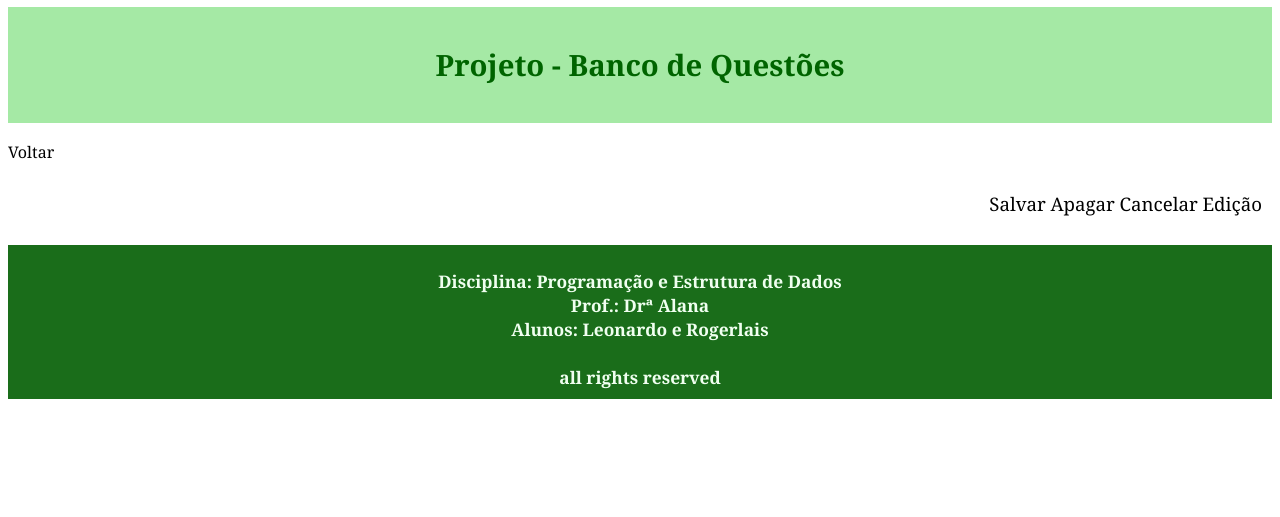
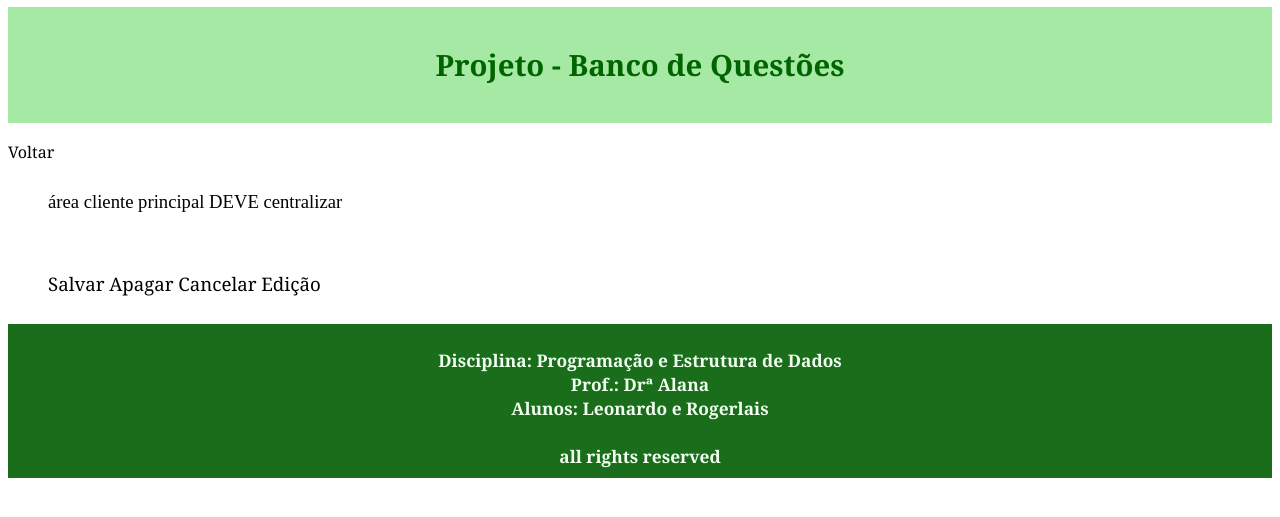
Before and after one commit to rogerlais/QFactory, a Django app: template questions/templates/shell.html in a window 1280 px wide. Shown: the part 166-683 px from the top of the page. Run offline with Django 3.2, Linux system fonts and the light colour scheme; the template is opened without the code that fills it, so the values that code supplies are empty.

Commit message:
trabalho para leo

```diff
--- a/questions/templates/professor.html
+++ b/questions/templates/professor.html
@@ -1,3 +1,5 @@
+
+
 <!DOCTYPE html>
 <html>
     <head>
--- a/questions/templates/shell.html
+++ b/questions/templates/shell.html
@@ -1,4 +1,3 @@
-
 <!-- A linha abaixo DEVE ser carregada antes de QQ referencia posterior -->
 {% load static %}
 
@@ -12,68 +11,89 @@
   <!--<link rel="stylesheet" type="text/css" href="{% static 'css/styles.css' %}"/> -->
 
   <style type="text/css">
-      h1{
+    h1 {
       color: black;
       text-decoration: none;
       font-size: 12pt;
       font-family: Arial, Helvetica, sans-serif;
       text-align: center;
     }
-      h2{
+
+    h2 {
       color: darkgreen;
       font-size: 22pt;
       font-family: Cambria, Cochin, Georgia, Times, 'Times New Roman', serif;
       text-align: center;
     }
-      a{
+
+    a {
       color: black;
       font-family: Cambria, Cochin, Georgia, Times, 'Times New Roman', serif;
       text-align: left;
       text-decoration: none;
     }
-      a:hover{
+
+    a:hover {
       color: darkgreen;
       text-decoration: underline;
     }
-      b{
+
+    b {
       font-size: 13pt;
       font-family: Cambria, Cochin, Georgia, Times, 'Times New Roman', serif;
       color: honeydew;
     }
-      div nav ul li{
+
+    div nav ul li {
       list-style: none;
       display: inline-block;
     }
-      div nav ul li a{
+
+    div nav ul li a {
       color: black;
       font-family: Cambria, Cochin, Georgia, Times, 'Times New Roman', serif;
       text-decoration: none;
     }
-      div nav ul li a:hover{
+
+    div nav ul li a:hover {
       color: darkgreen;
       text-decoration: underline;
     }
-      #wrap1{
+
+    #wrap1 {
       width: 180px;
       margin: auto;
     }
-      #wrap2{
+
+    #wrap2 {
       width: auto;
       margin: auto;
       padding-top: 10pt;
       padding-bottom: 10pt;
       background-color: rgb(165, 233, 165);
     }
-      #wrep3{
+
+    #wrep3 {
       width: auto;
       margin: left;
       padding-top: 10px;
       padding-bottom: 10px;
       padding-right: 10px;
-        text-align: right;
+      text-align: left;
       font-size: 14pt;
     }
-      #wrap5{
+
+    #wrep_main_area {
+      width: auto;
+      padding-top: 10px;
+      padding-bottom: 10px;
+      padding-right: 10px;
+      text-align: left;
+      font-size: 14pt;
+      align-self: center;
+    }
+
+    #wrap5 {
       width: auto;
       margin: auto;
       padding-top: 0px;
@@ -81,7 +101,8 @@
       text-align: center;
       background-color: rgb(26, 109, 26);
     }
-      img{
+
+    img {
       display: block;
       margin-right: auto;
       margin-left: auto;
@@ -92,7 +113,7 @@
 <body>
   <main>
     <div id="wrap1">
-      <img src="/static/img/logo_ifpb.png" width="75" alt="Logo da instituição" title="IFPB" ><br>
+      <img src="/static/img/logo_ifpb.png" width="75" alt="Logo da instituição" title="IFPB"><br>
       <h1>
         INSTITUTO FEDERAL<br>
         Paraíba<br>
@@ -110,6 +131,13 @@
     <a>
       <a href="#">Voltar</a>
     </a>
+    <div id="wrep_main_area">
+      <nav>
+        <ul>
+            área cliente principal DEVE centralizar
+        </ul>
+      </nav>
+    </div>
 
     <div id="wrep3">
       <nav>
```
Lines whose indentation alone changed are shown as unchanged.
